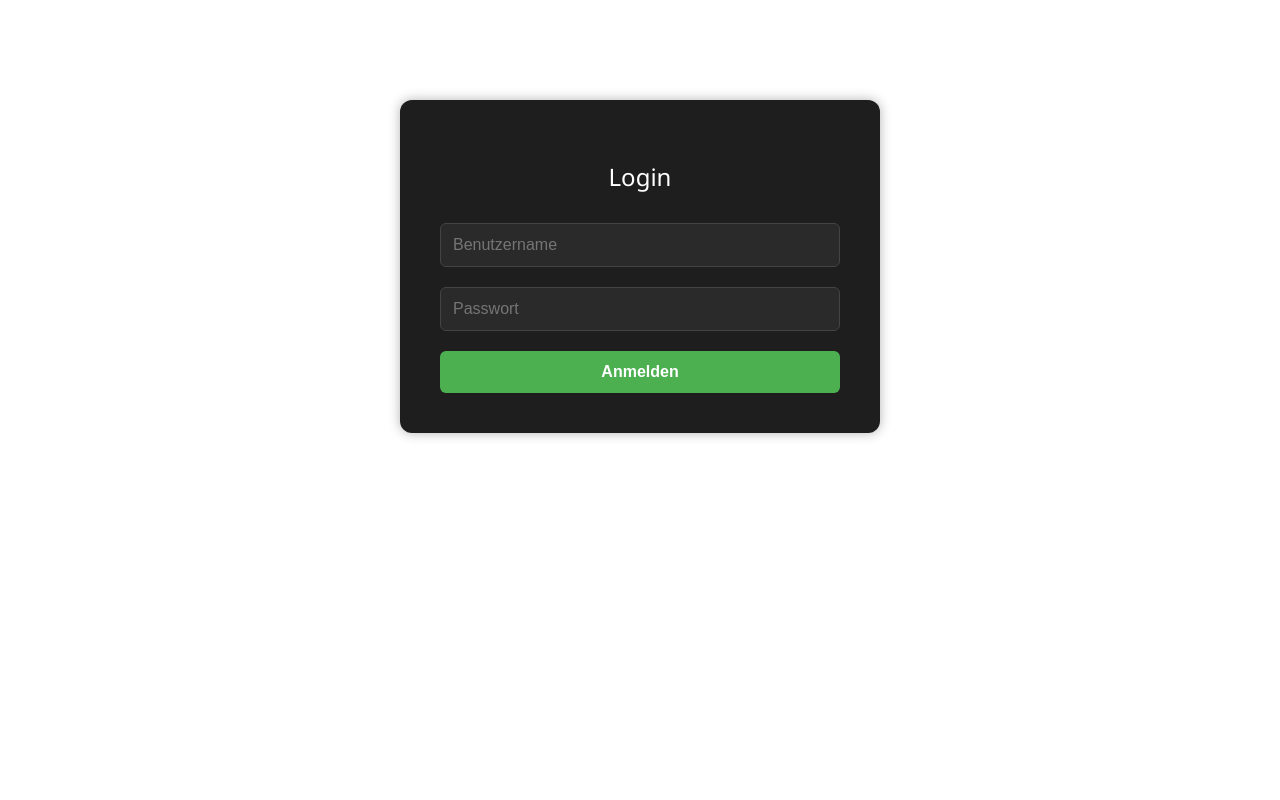
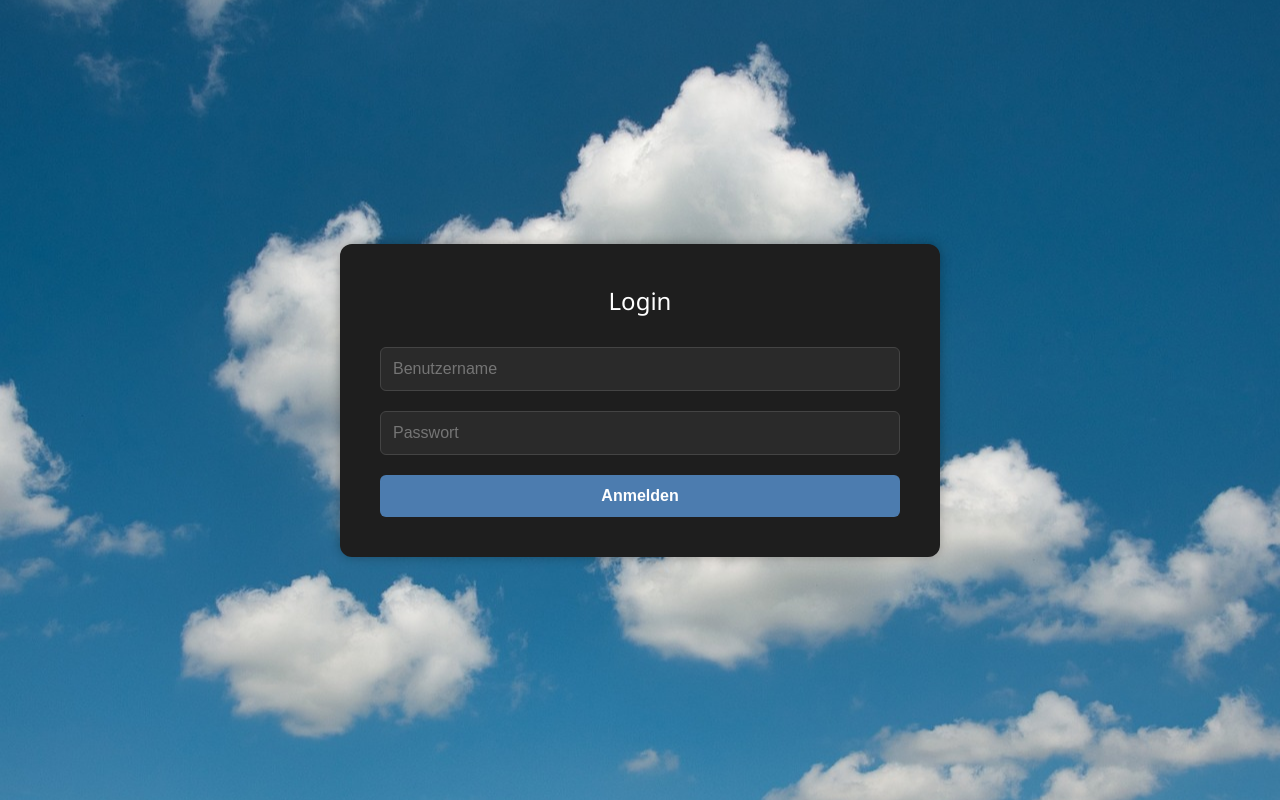
Before and after one commit to bjgedeon/Frontend-M241-245, a Vue app: page /login in a window 1280 px wide. Built offline with nearby package versions, Linux system fonts and the light colour scheme.

Commit message:
changed login (styling)

```diff
--- a/src/components/Login.vue
+++ b/src/components/Login.vue
@@ -37,7 +37,9 @@ export default {
 };
 </script>
 
+
 <template>
+  <div class="login-page">
     <div class="login-container">
       <h2>Login</h2>
       <input v-model="username" type="text" placeholder="Benutzername" />
@@ -45,16 +47,35 @@ export default {
       <button @click="login">Anmelden</button>
       <p v-if="errorMessage" class="error">{{ errorMessage }}</p>
     </div>
+  </div>
 </template>
 
-<style scoped>
+<style>
+/* Globale Reset-Regeln */
+* {
+  margin: 0;
+  padding: 0;
+  box-sizing: border-box;
+}
+
+html,
+body {
+  margin: 0;
+  padding: 0;
+  overflow: hidden; /* verhindert Scrollbars */
+  height: 100%;
+  width: 100%;
+}
+
+/* Komponentenspezifische Styles */
 .login-container {
-  max-width: 400px;
-  margin: 100px auto;
+  width: 90%;
+  max-width: 600px;     /* Kleinere maximale Breite */
+  margin: 80px auto;    /* Reduzierter margin-Wert */
   display: flex;
   flex-direction: column;
-  gap: 20px;
-  padding: 40px;
+  gap: 20px;            /* Geringerer Abstand zwischen Elementen */
+  padding: 40px;        /* Etwas weniger Padding */
   border-radius: 12px;
   background-color: #1e1e1e;
   color: #ffffff;
@@ -62,34 +83,45 @@ export default {
   font-family: 'Segoe UI', Roboto, sans-serif;
 }
 
+.login-page {
+  display: flex;
+  align-items: center;
+  justify-content: center;
+  min-height: 100vh;
+  background-image: url('/clouds.jpg');
+  background-size: cover;
+  background-position: center;
+  background-repeat: no-repeat;
+}
+
 h2 {
   text-align: center;
   margin-bottom: 10px;
   font-weight: 500;
-  font-size: 24px;
+  font-size: 24px;       /* Kleinere Überschrift */
 }
 
 input {
-  padding: 12px;
+  padding: 12px;         /* Weniger Padding */
   border-radius: 6px;
   border: 1px solid #444;
   background-color: #2a2a2a;
   color: white;
-  font-size: 16px;
+  font-size: 16px;       /* Kleinere Schrift */
   outline: none;
   transition: border-color 0.3s;
 }
 
 input:focus {
-  border-color: #4caf50;
+  border-color: #87CEEB;
 }
 
 button {
-  padding: 12px;
-  background-color: #4caf50;
+  padding: 12px;         /* Weniger Padding */
+  background-color: #4c7caf;
   border: none;
   color: white;
-  font-size: 16px;
+  font-size: 16px;       /* Kleinere Schrift */
   font-weight: bold;
   border-radius: 6px;
   cursor: pointer;
@@ -97,7 +129,7 @@ button {
 }
 
 button:hover {
-  background-color: #29b941;
+  background-color: #5bb0d1;
 }
 
 .error {
```
Also changed, not shown: public/clouds.jpg (added). Lines whose indentation alone changed are shown as unchanged.
